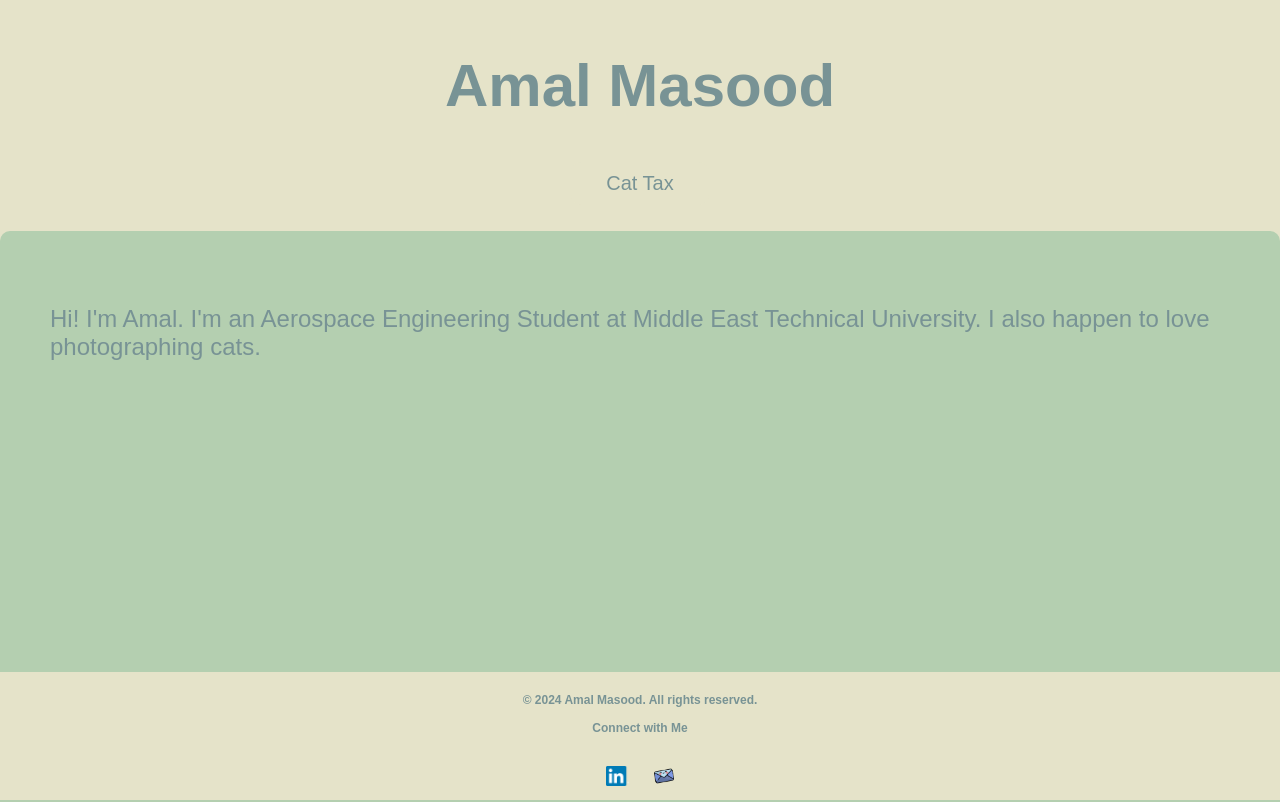
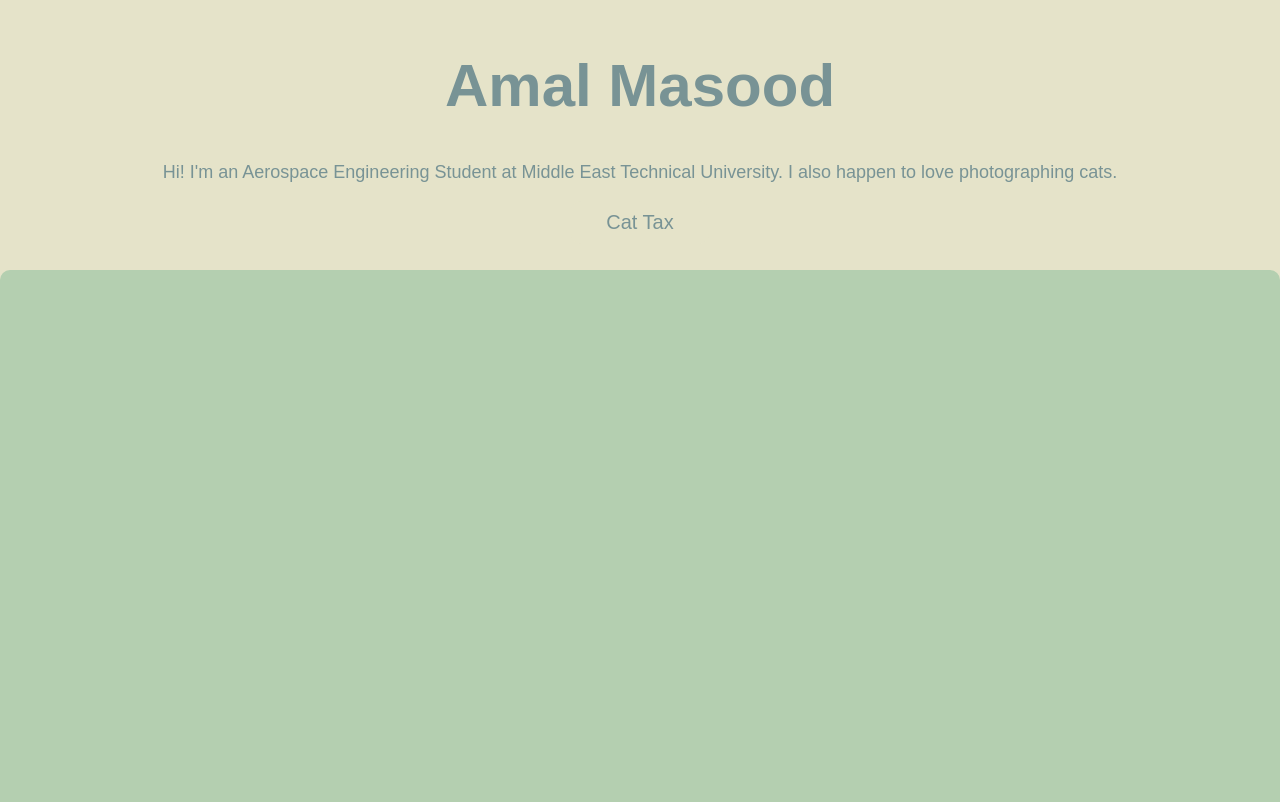
Before and after one commit to amal-masood/amal-masood.github.io, a plain HTML site: page index.html in a window 1280 px wide. Shown: the top 802 px of the page. Drawn offline with Linux system fonts and the light colour scheme.

Commit message:
little changes

```diff
--- a/index.html
+++ b/index.html
@@ -9,6 +9,7 @@
 <body>
     <header>
         <h1>Amal Masood</h1>
+        <p>Hi! I'm an Aerospace Engineering Student at Middle East Technical University. I also happen to love photographing cats.</p>
         <nav>
             <ul>
                 <button class="button"><li><a href="cats.html">Cat Tax</a></li></button>
@@ -19,7 +20,7 @@
 
     <main>
         <section>
-            <p>Hi! I'm Amal. I'm an Aerospace Engineering Student at Middle East Technical University. I also happen to love photographing cats.</p>
+            <p></p>
         </section>
     </main>
     <footer>
@@ -30,6 +31,10 @@
             <img src="content/logos/linkedin.png" alt="Linkedin Sticker" class="sticker">
         </a>
 
+        <a href="https://github.com/amal-masood/" target="_blank">
+            <img src="content/logos/github.png" alt="Github Sticker" class="sticker">
+        </a>
+
         <a href="mailto:amal.masood@metu.edu.tr" target="_blank">
             <img src="content/logos/email.png" alt="Email Sticker" class="sticker">
         </a>
--- a/styles.css
+++ b/styles.css
@@ -37,12 +37,11 @@ main {
     background-color: #B4CFB0; /* Slightly lighter purp for main content */
     border-radius: 10px;
     font-size: 24px;
-    min-height: 600px; /* Minimum height */
+    min-height: 1000px;
 }
 
-h6  {
-    font-size: 12px;
-    line-height: 0;
+p {
+    font-size: 18px;
 
 }
 
@@ -61,6 +60,12 @@ h2 {
 
 }
 
+h6  {
+    font-size: 12px;
+    line-height: 0;
+
+}
+
 
 
 footer {
@@ -75,14 +80,17 @@ footer {
     text-align: center;
     height: auto;
     margin-right: 5px; /* Space between text and stickers */
+    position: static; /* Ensure footer is positioned relative to content */
+    width: 100%; /* Full width */
+    min-height: 100%;
 
 }
 
 /* Slideshow container */
 .slideshow-container {
     position: relative;
-    max-width: 400px;
-    max-height: 500px;
+    width: 250px;
+    height: 250px;
     margin: auto;
     border-radius: 10px;
     overflow: hidden;
@@ -114,7 +122,7 @@ footer {
     margin-top: -22px;
     color: white;
     font-weight: bold;
-    font-size: 18px;
+    font-size: 20px;
     transition: 0.6s ease;
     border-radius: 0 3px 3px 0;
     user-select: none;
@@ -141,7 +149,9 @@ footer {
 .sticker {
     width: auto; /* Adjust the size as needed */
     height: 20px;
-    margin: 10px;
+    padding: 0;
+    margin: 0px;
+    line-height: 0.5;
     transition: transform 0.3s ease;
 }
 
```
Also changed, not shown: cats.html (+6 -2 lines), content/logos/github.png (added).
